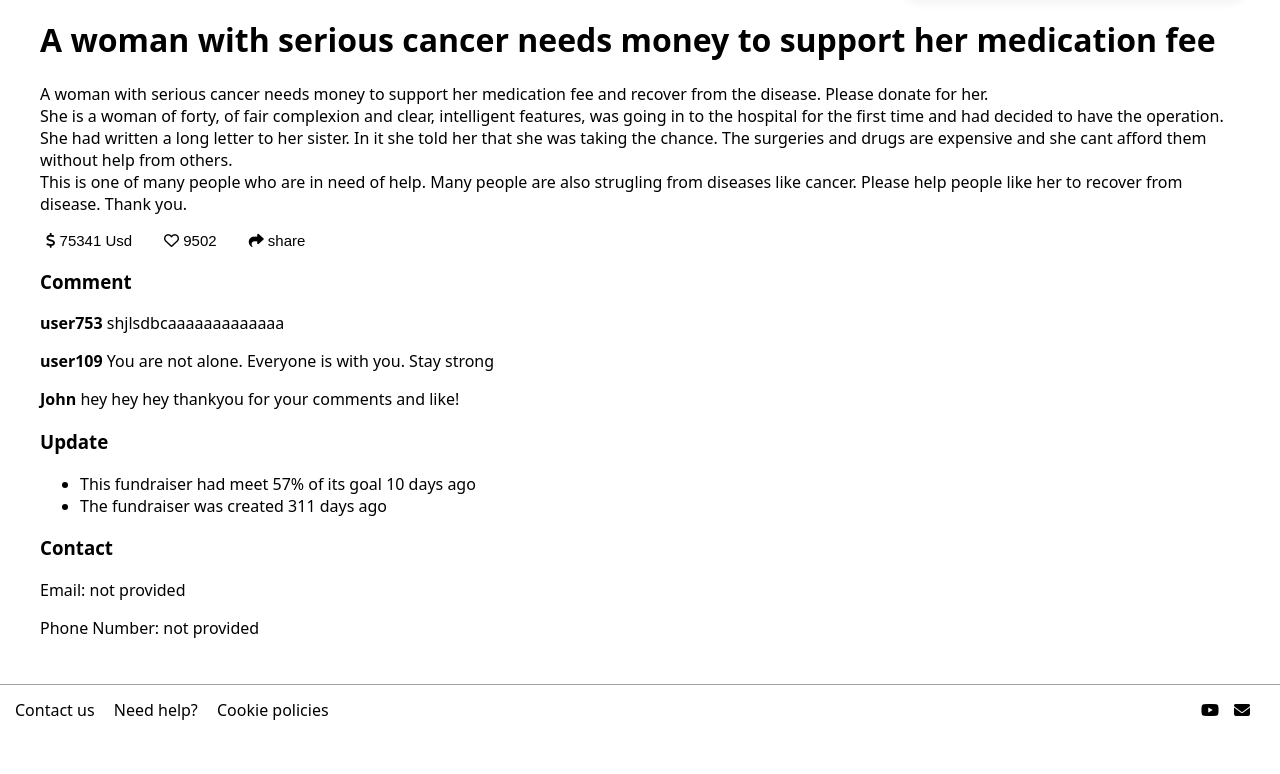
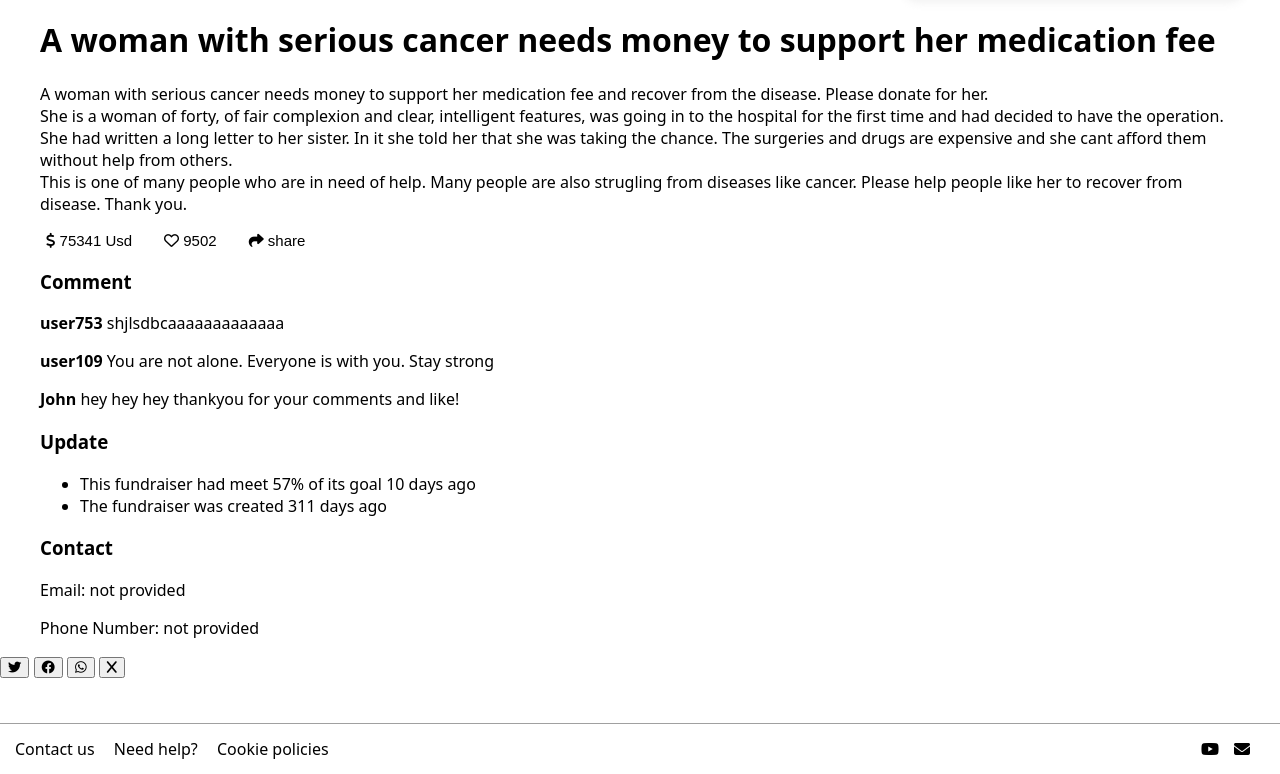
Before and after one commit to keyboardreamer/wefundlove, a plain HTML site: page projects/A woman with serious cancer needs money to support her medication fee .html in a window 1280 px wide. Shown: the part 513-1287 px from the top of the page. Before the commit the page ends 1248 px from the top, so only its background shows below. Drawn offline with Linux system fonts and the light colour scheme; a script that the page names is missing.

Commit message:
Update A woman with serious cancer needs money to support her medication fee .html

```diff
--- a/projects/A woman with serious cancer needs money to support her medication fee .html
+++ b/projects/A woman with serious cancer needs money to support her medication fee .html
@@ -61,7 +61,7 @@
                     </button>
 
 
-                    <button class='stateBtn shareBtn'>
+                    <button class='stateBtn shareBtn' onclick='share()'>
                       <i class="fa-solid fa-share"></i>
                       share
                     </button>
@@ -133,6 +133,22 @@
             </script>
             </div>
 
+
+            <div class="hovershare">
+              <button id="sharetwitter" onclick="location.href='https://twitter.com/intent/tweet?url=https%3A%2F%2Fkeyboardreamer.github.io%2Fwefundlove%2F'";>
+                <i class="fa-brands fa-twitter"></i>
+              </button>
+              <button id="sharefacebook" onclick="location.href='https://www.facebook.com/sharer/sharer.php?u=https://keyboardreamer.github.io/wefundlove&quote=Awesome%20Website!'";>
+                <i class="fa-brands fa-facebook"></i>
+              </button>
+              <button id="sharewhatsapp" onclick="location.href='https://wa.me/?text=this%20website%20is%20cool%20https%3A%2F%2Fkeyboardreamer.github.io%2Fwefundlove%2F'";>
+                <i class="fa-brands fa-whatsapp"></i>
+              </button>
+              <button id="sharewhatsapp" onclick="unshare()";>
+                <i class="fa-solid fa-x"></i>
+              </button>
+            </div>
+
               <footer class="footer flex">
                 <div class="flex-right">
                   <a>Contact us</a>
```
